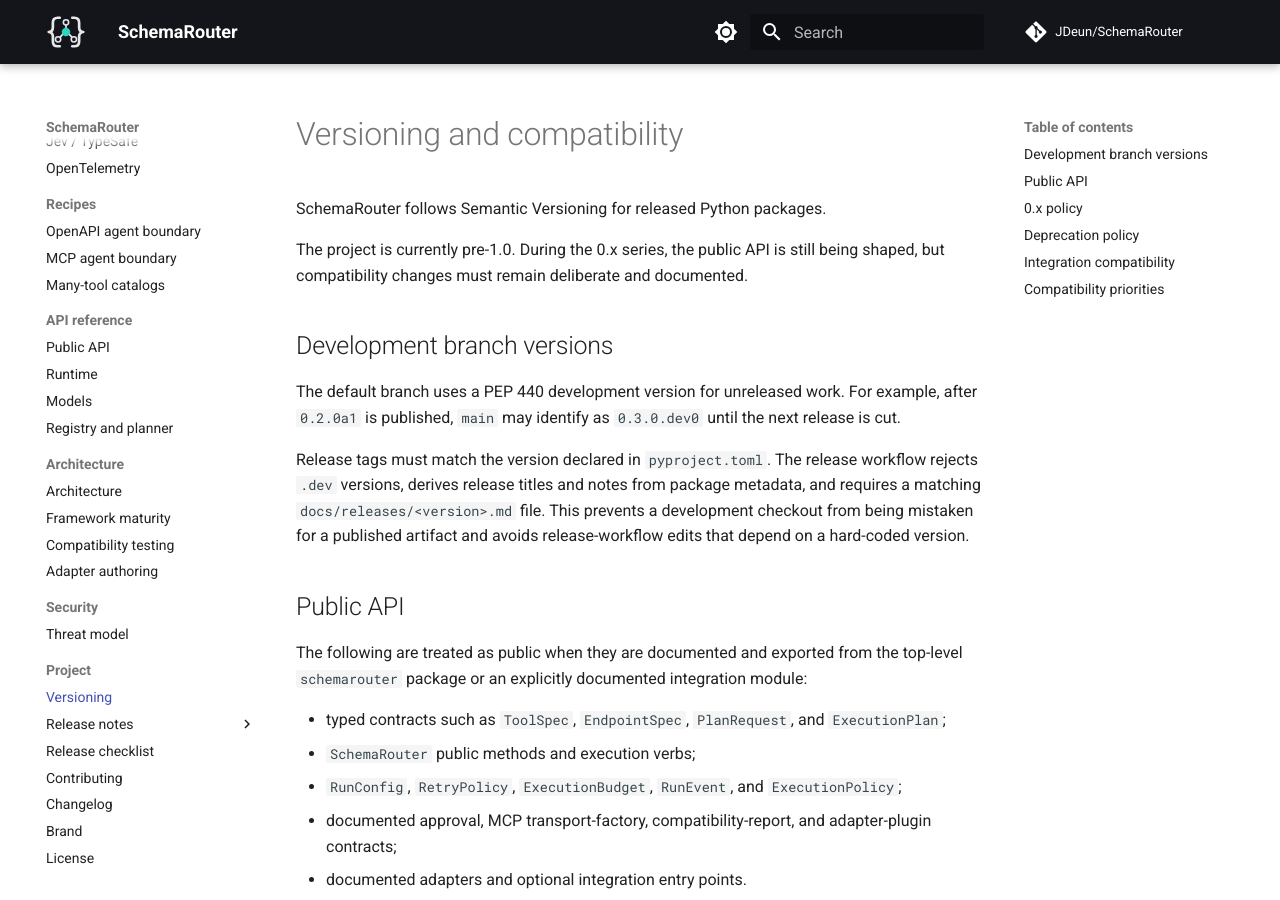
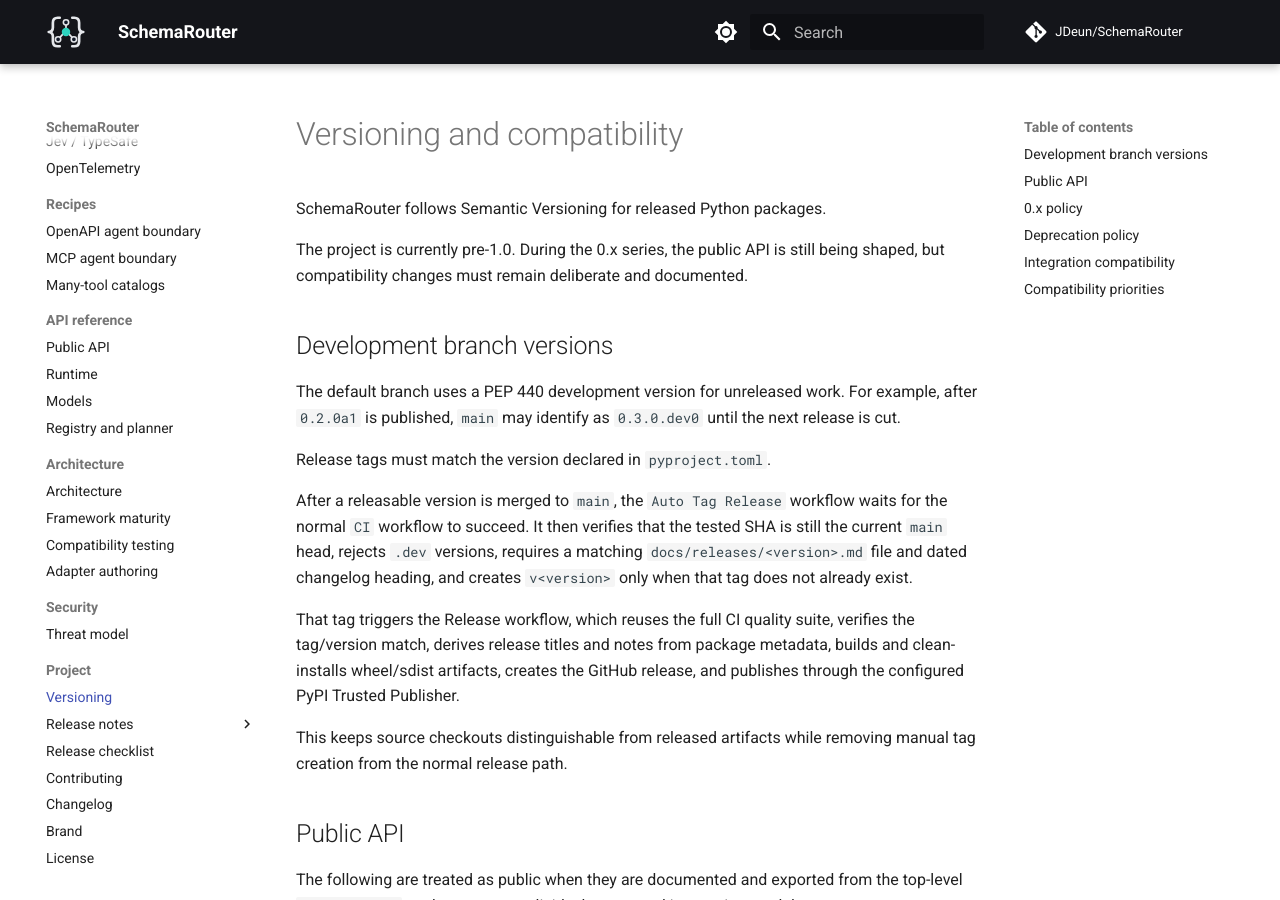
Before and after one commit to JDeun/SchemaRouter, an MkDocs documentation site: the page built from docs/versioning.md, in a window 1280 px wide and 900 px high. Built offline with MkDocs 1.6.1 and Material for MkDocs 9.7.7, drawn with Linux system fonts in a browser that asks for light colours; comment, search, counter and statistics services are not loaded.

Commit message:
docs: explain automatic release tag lifecycle

```diff
--- a/docs/versioning.md
+++ b/docs/versioning.md
@@ -10,10 +10,20 @@
 The default branch uses a PEP 440 development version for unreleased work. For example, after
 `0.2.0a1` is published, `main` may identify as `0.3.0.dev0` until the next release is cut.
 
-Release tags must match the version declared in `pyproject.toml`. The release workflow rejects
-`.dev` versions, derives release titles and notes from package metadata, and requires a matching
-`docs/releases/<version>.md` file. This prevents a development checkout from being mistaken for a
-published artifact and avoids release-workflow edits that depend on a hard-coded version.
+Release tags must match the version declared in `pyproject.toml`.
+
+After a releasable version is merged to `main`, the `Auto Tag Release` workflow waits for the
+normal `CI` workflow to succeed. It then verifies that the tested SHA is still the current
+`main` head, rejects `.dev` versions, requires a matching `docs/releases/<version>.md` file and
+dated changelog heading, and creates `v<version>` only when that tag does not already exist.
+
+That tag triggers the Release workflow, which reuses the full CI quality suite, verifies the
+tag/version match, derives release titles and notes from package metadata, builds and clean-installs
+wheel/sdist artifacts, creates the GitHub release, and publishes through the configured PyPI Trusted
+Publisher.
+
+This keeps source checkouts distinguishable from released artifacts while removing manual tag
+creation from the normal release path.
 
 ## Public API
 
```
